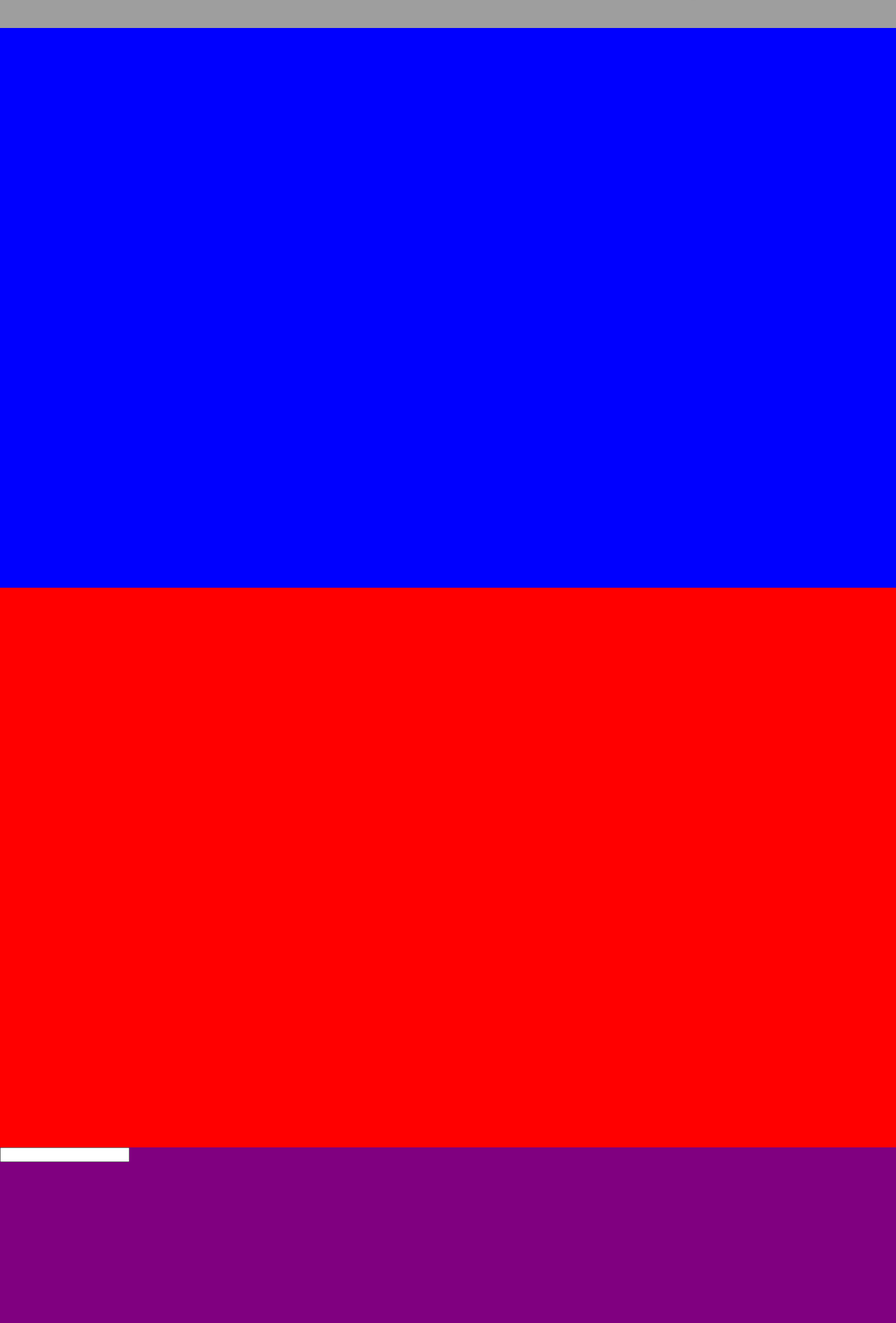
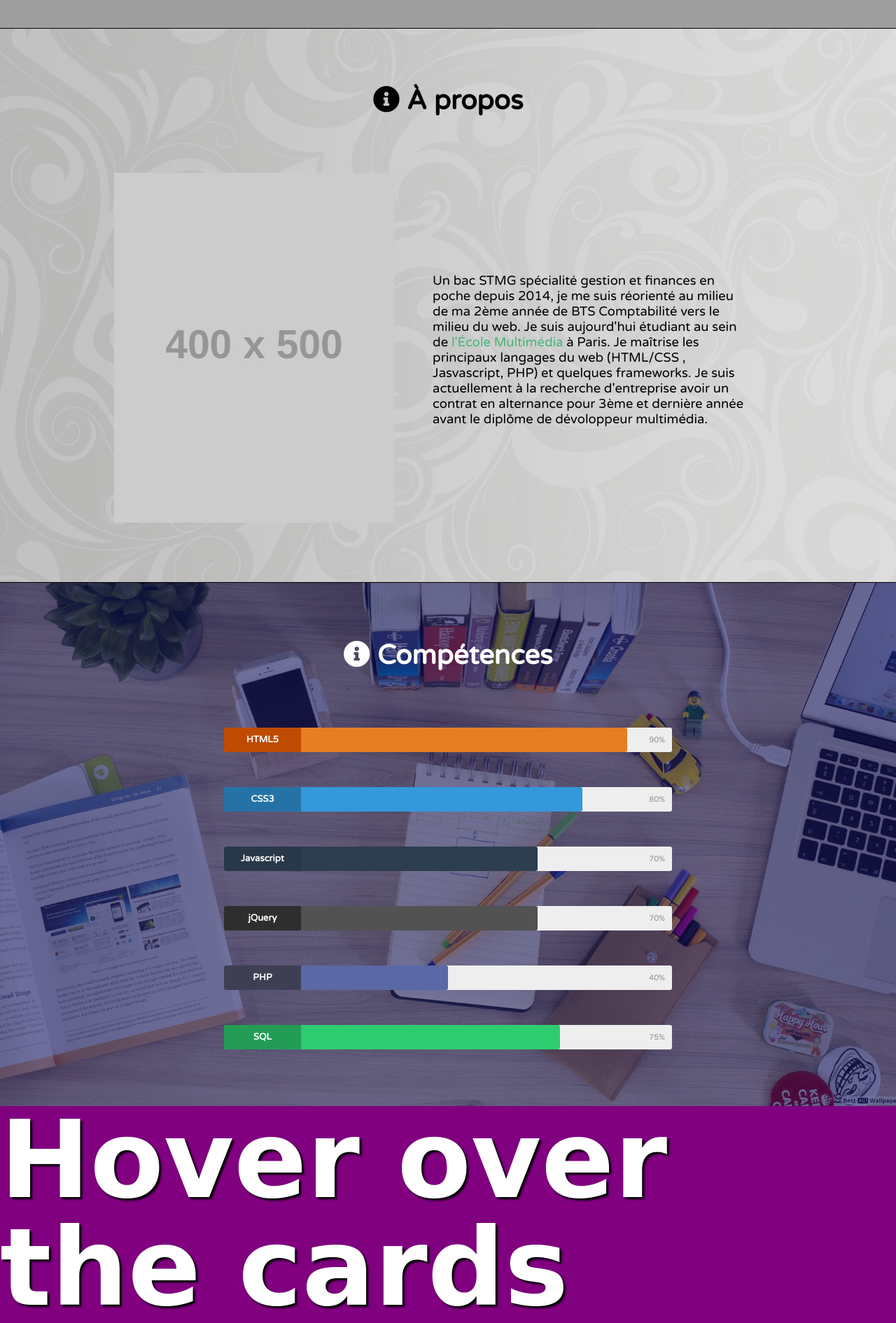
Before and after one commit to LiaLawliet/Portfolio, a plain HTML site: page index.html in a window 1280 px wide. Shown: the part 760-2651 px from the top of the page at 70% size. Drawn offline with Linux system fonts and the light colour scheme; grey boxes are pictures that could not be loaded; placeholder pictures from the web are drawn by us; a web font is replaced by a local one.

Commit message:
doing cards

```diff
--- /dev/null
+++ b/css/cards.css
@@ -0,0 +1,112 @@
+body {
+  -webkit-font-smoothing: antialiased;
+}
+.works .title {
+  font-family: "Raleway";
+  font-size: 24px;
+  font-weight: 700;
+  color: #5d4037;
+  text-align: center;
+}
+.works p {
+  line-height: 1.5em;
+}
+.works h1 + p, p + p {
+  margin-top: 10px;
+}
+.container {
+  padding: 40px 80px;
+  display: flex;
+  flex-wrap: wrap;
+  justify-content: center;
+}
+.card-wrap {
+  margin: 10px;
+  transform: perspective(800px);
+  transform-style: preserve-3d;
+  cursor: pointer;
+}
+.card-wrap:hover .card-info {
+  transform: translateY(0);
+}
+.card-wrap:hover .card-info p {
+  opacity: 1;
+}
+.card-wrap:hover .card-info, .card-wrap:hover .card-info p {
+  transition: 0.6s cubic-bezier(0.23, 1, 0.32, 1);
+}
+.card-wrap:hover .card-info:after {
+  transition: 5s cubic-bezier(0.23, 1, 0.32, 1);
+  opacity: 1;
+  transform: translateY(0);
+}
+.card-wrap:hover .card-bg {
+  transition: 0.6s cubic-bezier(0.23, 1, 0.32, 1), opacity 5s cubic-bezier(0.23, 1, 0.32, 1);
+  opacity: 0.8;
+}
+.card-wrap:hover .card {
+  transition: 0.6s cubic-bezier(0.23, 1, 0.32, 1), box-shadow 2s cubic-bezier(0.23, 1, 0.32, 1);
+  box-shadow: rgba(255, 255, 255, 0.2) 0 0 40px 5px, rgba(255, 255, 255, 1) 0 0 0 1px, rgba(0, 0, 0, 0.66) 0 30px 60px 0, inset #333 0 0 0 5px, inset white 0 0 0 6px;
+}
+.card {
+  position: relative;
+  flex: 0 0 240px;
+  width: 240px;
+  height: 320px;
+  background-color: #333;
+  overflow: hidden;
+  border-radius: 10px;
+  box-shadow: rgba(0, 0, 0, 0.66) 0 30px 60px 0, inset #333 0 0 0 5px, inset rgba(255, 255, 255, 0.5) 0 0 0 6px;
+  transition: 1s cubic-bezier(0.445, 0.05, 0.55, 0.95);
+}
+.card-bg {
+  opacity: 0.5;
+  position: absolute;
+  top: -20px;
+  left: -20px;
+  width: 100%;
+  height: 100%;
+  padding: 20px;
+  background-repeat: no-repeat;
+  background-position: center;
+  background-size: cover;
+  transition: 1s cubic-bezier(0.445, 0.05, 0.55, 0.95), opacity 5s 1s cubic-bezier(0.445, 0.05, 0.55, 0.95);
+  pointer-events: none;
+}
+.card-info {
+  padding: 20px;
+  position: absolute;
+  bottom: 0;
+  color: #fff;
+  transform: translateY(40%);
+  transition: 0.6s 1.6s cubic-bezier(0.215, 0.61, 0.355, 1);
+}
+.card-info p {
+  opacity: 0;
+  text-shadow: rgba(0, 0, 0, 1) 0 2px 3px;
+  transition: 0.6s 1.6s cubic-bezier(0.215, 0.61, 0.355, 1);
+}
+.card-info * {
+  position: relative;
+  z-index: 1;
+}
+.card-info:after {
+  content: '';
+  position: absolute;
+  top: 0;
+  left: 0;
+  z-index: 0;
+  width: 100%;
+  height: 100%;
+  background-image: linear-gradient(to bottom, transparent 0%, rgba(0, 0, 0, 0.6) 100%);
+  background-blend-mode: overlay;
+  opacity: 0;
+  transform: translateY(100%);
+  transition: 5s 1s cubic-bezier(0.445, 0.05, 0.55, 0.95);
+}
+.card-info h1 {
+  font-family: "Playfair Display";
+  font-size: 36px;
+  font-weight: 700;
+  text-shadow: rgba(0, 0, 0, 0.5) 0 10px 10px;
+}
--- a/css/index.css
+++ b/css/index.css
@@ -1,8 +1,10 @@
+@import url('https://fonts.googleapis.com/css?family=Varela+Round');
 body{
 	margin: 0px;
 	padding: 0px;
 	width: 100%;
 	overflow-x: hidden;
+	font-family: 'Varela Round', sans-serif;
 }
 
 .arrow-down{
@@ -20,7 +22,7 @@ header{
 }
 .title{
 	font-family: 'Bungee Inline', cursive;
-	font-size: 1500%;
+	font-size: 12vw;
 	color: white;
 	margin: 0;
 	padding: 0;
@@ -43,6 +45,52 @@ header{
 }
 
 .type{
+	font-size: 4vw;
 	color: white;
+	margin: 0;
 	text-shadow: 3px 3px 3px black;
 }
+
+.about{
+	background-image: url('../assets/about.png');
+	background-position:50% 50%;
+	background-size: cover;
+	background-repeat: no-repeat;
+	text-align: center;
+}
+
+.about h1{
+	font-size: 3vw;
+	margin: 10vh;
+}
+
+.about p{
+	font-size: 115%;
+	text-align: left;
+}
+
+.about .p{
+	width: 35vw;
+	margin: 0 auto;
+	padding: 4vw;
+}
+
+.about .inline {
+	display: inline-block;
+	vertical-align: middle;
+}
+
+.skills{
+	background-image: url('../assets/skills.jpg');
+	background-position:50% 50%;
+	background-size: cover;
+	background-repeat: no-repeat;
+	text-align: center;
+	background-attachment: fixed;
+	color: white;
+}
+
+.skills h1{
+	font-size: 3vw;
+	margin: 10vh;
+}
--- a/css/menu.css
+++ b/css/menu.css
@@ -1,8 +1,6 @@
 @import url('https://fonts.googleapis.com/css?family=Alegreya+Sans:800,900');
-body {
+nav {
   font-family: Alegreya Sans, sans-serif;
-}
-nav {
   display: block;
   position: fixed;
   width: 500px;
--- /dev/null
+++ b/css/skillbar.css
@@ -0,0 +1,73 @@
+.skillbar {
+	position:relative;
+	display:block;
+	margin: 0 auto;
+	margin-top: 50px;
+	width:50%;
+	background:#eee;
+	height:35px;
+	border-radius:3px;
+	-moz-border-radius:3px;
+	-webkit-border-radius:3px;
+	-webkit-transition:0.4s linear;
+	-moz-transition:0.4s linear;
+	-ms-transition:0.4s linear;
+	-o-transition:0.4s linear;
+	transition:0.4s linear;
+	-webkit-transition-property:width, background-color;
+	-moz-transition-property:width, background-color;
+	-ms-transition-property:width, background-color;
+	-o-transition-property:width, background-color;
+	transition-property:width, background-color;
+}
+
+.skillbar-title {
+	position:absolute;
+	top:0;
+	left:0;
+	width:110px;
+	font-weight:bold;
+	font-size:13px;
+	color:#ffffff;
+	background:#6adcfa;
+	-webkit-border-top-left-radius:3px;
+	-webkit-border-bottom-left-radius:4px;
+	-moz-border-radius-topleft:3px;
+	-moz-border-radius-bottomleft:3px;
+	border-top-left-radius:3px;
+	border-bottom-left-radius:3px;
+}
+
+.skillbar-title span {
+	display:block;
+	background:rgba(0, 0, 0, 0.1);
+	padding:0 20px;
+	height:35px;
+	line-height:35px;
+	-webkit-border-top-left-radius:3px;
+	-webkit-border-bottom-left-radius:3px;
+	-moz-border-radius-topleft:3px;
+	-moz-border-radius-bottomleft:3px;
+	border-top-left-radius:3px;
+	border-bottom-left-radius:3px;
+}
+
+.skillbar-bar {
+	height:35px;
+	width:0px;
+	background:#6adcfa;
+	border-radius:3px;
+	-moz-border-radius:3px;
+	-webkit-border-radius:3px;
+}
+
+.skill-bar-percent {
+	position:absolute;
+	right:10px;
+	top:0;
+	font-size:11px;
+	height:35px;
+	line-height:35px;
+	color:#ffffff;
+	color:rgba(0, 0, 0, 0.4);
+}
--- a/index.html
+++ b/index.html
@@ -8,6 +8,7 @@
 	<link rel="stylesheet" type="text/css" href="css/menu.css" />
 	<link rel="stylesheet" type="text/css" href="css/bulles.css" />
 	<link rel="stylesheet" type="text/css" href="css/arrow.css" />
+	<link rel="stylesheet" type="text/css" href="css/skillbar.css" />
 	<link rel="stylesheet" href="https://use.fontawesome.com/releases/v5.3.1/css/all.css" integrity="sha384-mzrmE5qonljUremFsqc01SB46JvROS7bZs3IO2EmfFsd15uHvIt+Y8vEf7N7fWAU" crossorigin="anonymous">
 	<link href="https://fonts.googleapis.com/css?family=Bungee+Inline" rel="stylesheet">
 
@@ -85,49 +86,90 @@
 						<i class="fas fa-arrow-down"></i>
 					</a>
 				</div>
+			</div>
+		</header>
 
+		<section class="section about" id="about">
+			<div style="width: 100%;height: 1px; background-color: black;"></div>
+			<div>
+				<h1 class="wow fadeInDown"><i class="fas fa-info-circle"></i> À propos</h1>
+				<div class="inline">
+					<img class="wow fadeInLeft" src="https://via.placeholder.com/400x500">
+				</div>
+				<div class="inline p">
+					<p class="wow fadeInRight">
+						Un bac STMG spécialité gestion et finances en poche depuis 2014, je me suis réorienté au milieu de ma 2ème année de BTS Comptabilité vers le milieu du web. Je suis aujourd'hui étudiant au sein de <a style="color: #47B579; text-decoration: none;" href="https://www.ecole-multimedia.com/">l'École Multimédia</a> à Paris. Je maîtrise les principaux langages du web (HTML/CSS , Jasvascript, PHP) et quelques frameworks. Je suis actuellement à la recherche d'entreprise avoir un contrat en alternance pour 3ème et dernière année avant le diplôme de dévoloppeur multimédia.
+					</p>
+				</div>
 			</div>
+			<div style="width: 100%;height: 1px; background-color: black; margin-top: 10vh;"></div>
+		</section>
 
+		<section class="section skills" id="skills">
+			<div class="bgblue" style="background-color: #1111678f;">
+				<div style="width: 100%;height: 1px;"></div>
+				<div>
+					<h1 class="wow fadeInDown"><i class="fas fa-info-circle"></i> Compétences</h1>
+					<div class="skillbar clearfix wow fadeInLeft" data-percent="90%">
+						<div class="skillbar-title" style="background: #d35400;"><span>HTML5</span></div>
+						<div class="skillbar-bar" style="background: #e67e22;"></div>
+						<div class="skill-bar-percent">90%</div>
+					</div> <!-- End Skill Bar -->
 
-			<!--<section class="section" id="home">
-				<nav class="header__nav">
-	                <ul class="header__nav__menu">
-	                    <li class="header__nav__list">
-	                        <a class="header__nav__link header__nav__link--active" href="#home">Accueil</a>
-	                    </li>
-	                    <li class="header__nav__list">
-	                        <a class="header__nav__link" href="#about"><i class="fa fa-fw fa-user-o" aria-hidden="true"></i>A propos de moi</a>
-	                    </li>
-	                    <li class="header__nav__list">
-	                        <a class="header__nav__link" href="#skills"><i class="fa fa-fw fa-code" aria-hidden="true"></i>Compétences</a>
-	                    </li>
-	                    <li class="header__nav__list">
-	                        <a class="header__nav__link" href="#works"><i class="fa fa-fw fa-envelope-o" aria-hidden="true"></i>Réalisations</a>
-	                    </li>
-	                    <li class="header__nav__list">
-	                        <a class="header__nav__link" href="#contact"><i class="fa fa-fw fa-envelope-o" aria-hidden="true"></i>Contact</a>
-	                    </li>
-	                </ul>
+					<div class="skillbar clearfix wow fadeInRight" data-percent="80%">
+						<div class="skillbar-title" style="background: #2980b9;"><span>CSS3</span></div>
+						<div class="skillbar-bar" style="background: #3498db;"></div>
+						<div class="skill-bar-percent">80%</div>
+					</div> <!-- End Skill Bar -->
 
-	                <div class="dropdown hidden">
-	                    <i class="fa fa-bars dropbtn" aria-hidden="true"></i>
-	                    <div id="myDropdown" class="dropdown__content">
+					<div class="skillbar clearfix wow fadeInLeft" data-percent="70%">
+						<div class="skillbar-title" style="background: #2c3e50;"><span>Javascript</span></div>
+						<div class="skillbar-bar" style="background: #2c3e50;"></div>
+						<div class="skill-bar-percent">70%</div>
+					</div> <!-- End Skill Bar -->
 
-	                    </div>
-	                </div>
+					<div class="skillbar clearfix wow fadeInRight" data-percent="70%">
+						<div class="skillbar-title" style="background: #333333;"><span>jQuery</span></div>
+						<div class="skillbar-bar" style="background: #525252;"></div>
+						<div class="skill-bar-percent">70%</div>
+					</div> <!-- End Skill Bar -->
 
-	            </nav>
-			</section>-->
-		</header>
-		<section class="section" id="about" style="height: 100vh; background-color: blue;">
+					<div class="skillbar clearfix wow fadeInLeft" data-percent="50%">
+						<div class="skillbar-title" style="background: #46465e;"><span>PHP</span></div>
+						<div class="skillbar-bar" style="background: #5a68a5;"></div>
+						<div class="skill-bar-percent">40%</div>
+					</div> <!-- End Skill Bar -->
 
+					<div class="skillbar clearfix wow fadeInRight" data-percent="75%">
+						<div class="skillbar-title" style="background: #27ae60;"><span>SQL</span></div>
+						<div class="skillbar-bar" style="background: #2ecc71;"></div>
+						<div class="skill-bar-percent">75%</div>
+					</div> <!-- End Skill Bar -->
+				</div>
+				<div style="width: 100%;height: 1px; margin-top: 10vh"></div>
+			</div>
 		</section>
-		<section class="section" id="skills" style="height: 100vh; background-color: red;">
 
-		</section>
 		<section class="section" id="works" style="height: 100vh; background-color: purple;">
-			<div class="wow fadeInRight">
-				<input type="text" name="texte">
+			<h1 class="title">Hover over the cards</h1>
+
+			<div id="app" class="container">
+			  <card data-image="https://images.unsplash.com/photo-1479660656269-197ebb83b540?dpr=2&auto=compress,format&fit=crop&w=1199&h=798&q=80&cs=tinysrgb&crop=">
+			    <h1 slot="header">Canyons</h1>
+			    <p slot="content">Lorem ipsum dolor sit amet, consectetur adipisicing elit.</p>
+			  </card>
+			  <card data-image="https://images.unsplash.com/photo-1479659929431-4342107adfc1?dpr=2&auto=compress,format&fit=crop&w=1199&h=799&q=80&cs=tinysrgb&crop=">
+			    <h1 slot="header">Beaches</h1>
+			    <p slot="content">Lorem ipsum dolor sit amet, consectetur adipisicing elit.</p>
+			  </card>
+			  <card data-image="https://images.unsplash.com/photo-1479644025832-60dabb8be2a1?dpr=2&auto=compress,format&fit=crop&w=1199&h=799&q=80&cs=tinysrgb&crop=">
+			    <h1 slot="header">Trees</h1>
+			    <p slot="content">Lorem ipsum dolor sit amet, consectetur adipisicing elit.</p>
+			  </card>
+			  <card data-image="https://images.unsplash.com/photo-1479621051492-5a6f9bd9e51a?dpr=2&auto=compress,format&fit=crop&w=1199&h=811&q=80&cs=tinysrgb&crop=">
+			    <h1 slot="header">Lakes</h1>
+			    <p slot="content">Lorem ipsum dolor sit amet, consectetur adipisicing elit.</p>
+			  </card>
 			</div>
 		</section>
 		<section class="section" id="contact" style="height: 100vh; background-color: yellow;">
@@ -136,12 +178,13 @@
 		<a id="to-top" class="top">
 	        <i class="fa fa-angle-double-up" aria-hidden="true"></i>
 	    </a>
+	<script src="js/jquery.js"></script>
+    <script src="js/wow.min.js"></script>
 	<script src="js/menu.js"></script>
-    <script src="js/wow.min.js"></script>
-	<script src="js/jquery.js"></script>
 	<script src="js/bulles.js"></script>
 	<script src="js/typing.js"></script>
 	<script src="js/script.js"></script>
+	<script src="js/skillbar.js"></script>
 	<script type="text/javascript">
 
 	</script>
--- /dev/null
+++ b/js/skillbar.js
@@ -0,0 +1,7 @@
+jQuery(document).ready(function(){
+	jQuery('.skillbar').each(function(){
+		jQuery(this).find('.skillbar-bar').animate({
+			width:jQuery(this).attr('data-percent')
+		},2500);
+	});
+});
```
Also changed, not shown: js/cards.js (added, +77 -0 lines), assets/about.jpg (added), assets/about.png (added), assets/skills.jpg (added).
